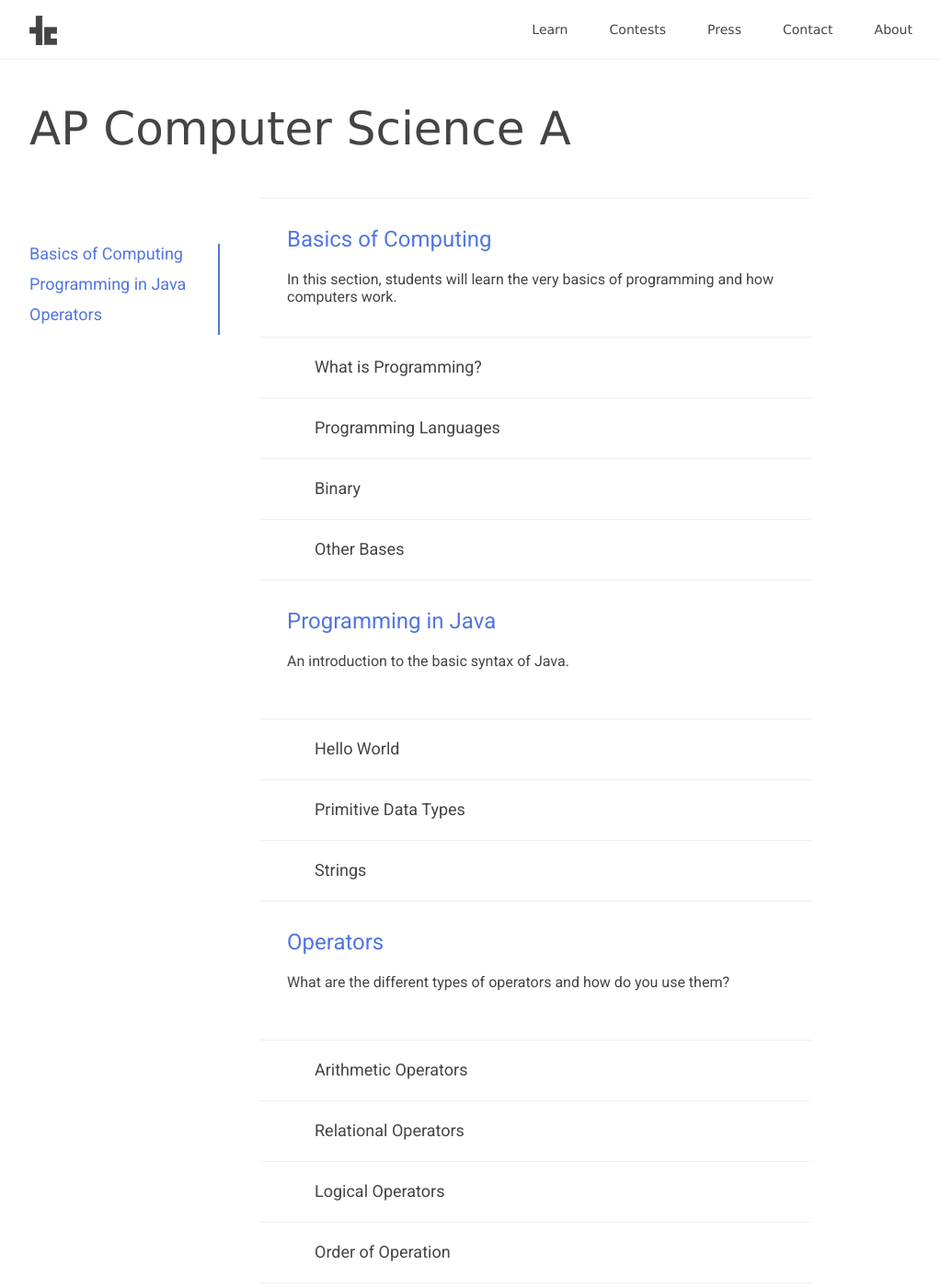
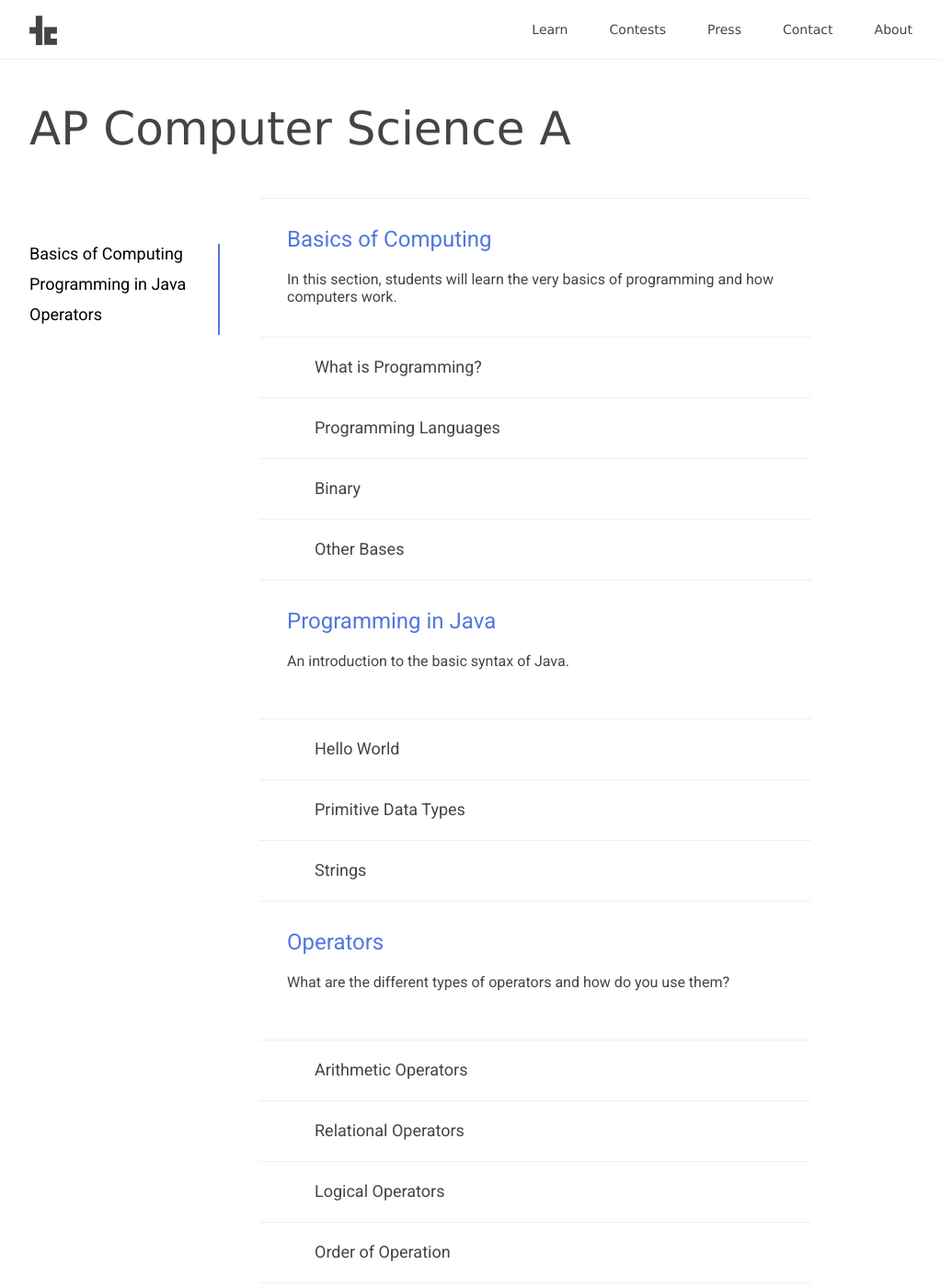
Before and after one commit to teamscode/teamscode.github.io, a Jekyll site: the page built from learn/ap-computer-science/index.html, in a window 1280 px wide and 1400 px high. Shown: the whole window at 92% size, without its empty margins (128-1151 px from the left). Built offline with Jekyll 4.4.1, drawn with Linux system fonts in a browser that asks for light colours; nearby versions of some CDN libraries.

Commit message:
removed fade again

```diff
--- a/_sass/layouts/_post-lesson.scss
+++ b/_sass/layouts/_post-lesson.scss
@@ -100,7 +100,7 @@
 }
 
 .header-sidebar-item {
-  color: #5176E0;
+  color: black;//#5176E0;
   margin-bottom: 12px;
   font-size: 18px;
 }
--- a/index.html
+++ b/index.html
@@ -152,7 +152,7 @@ layout: default
 
 <style>
     .graphic {
-        /*visibility: hidden;*/
+        visibility: hidden;
     }
 
     .fadeIn {
```
